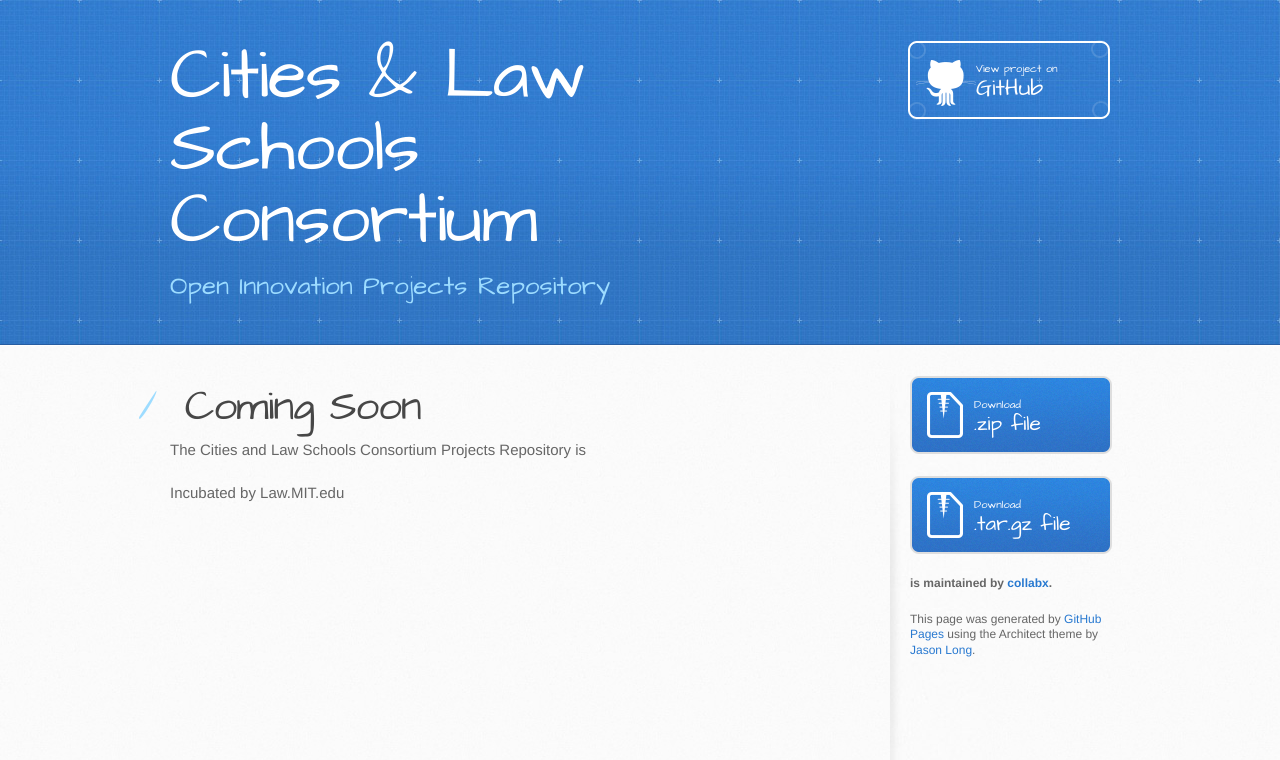
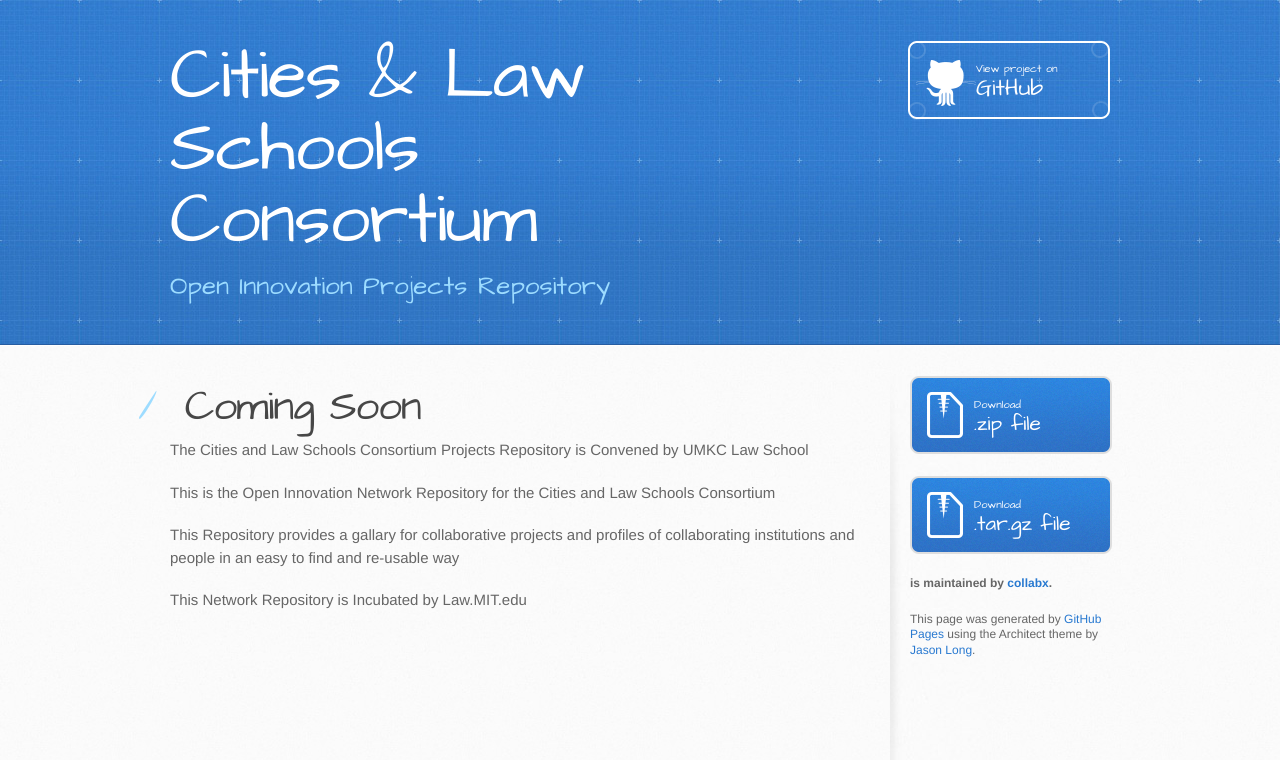
Before and after one commit to collabx/Consortium, a plain HTML site: page index.html in a window 1280 px wide. Drawn offline with Linux system fonts and the light colour scheme.

Commit message:
Update index.html

```diff
--- a/index.html
+++ b/index.html
@@ -31,9 +31,16 @@
           <h1>
 <a id="coming-soon" class="anchor" href="#coming-soon" aria-hidden="true"><span class="octicon octicon-link"></span></a>Coming Soon</h1>
 
-<p>The Cities and Law Schools Consortium Projects Repository is </p>
+<p>The Cities and Law Schools Consortium Projects Repository is Convened by UMKC Law School</p>
 
-<p>Incubated by Law.MIT.edu</p>
+<p>This is the Open Innovation Network Repository for the Cities and Law Schools Consortium</p>
+
+<p>This Repository provides a gallary for collaborative projects and profiles of collaborating institutions and people in an easy to find and re-usable way</p>
+
+<p></p>
+
+
+<p>This Network Repository is Incubated by Law.MIT.edu</p>
         </section>
 
         <aside id="sidebar">
```
